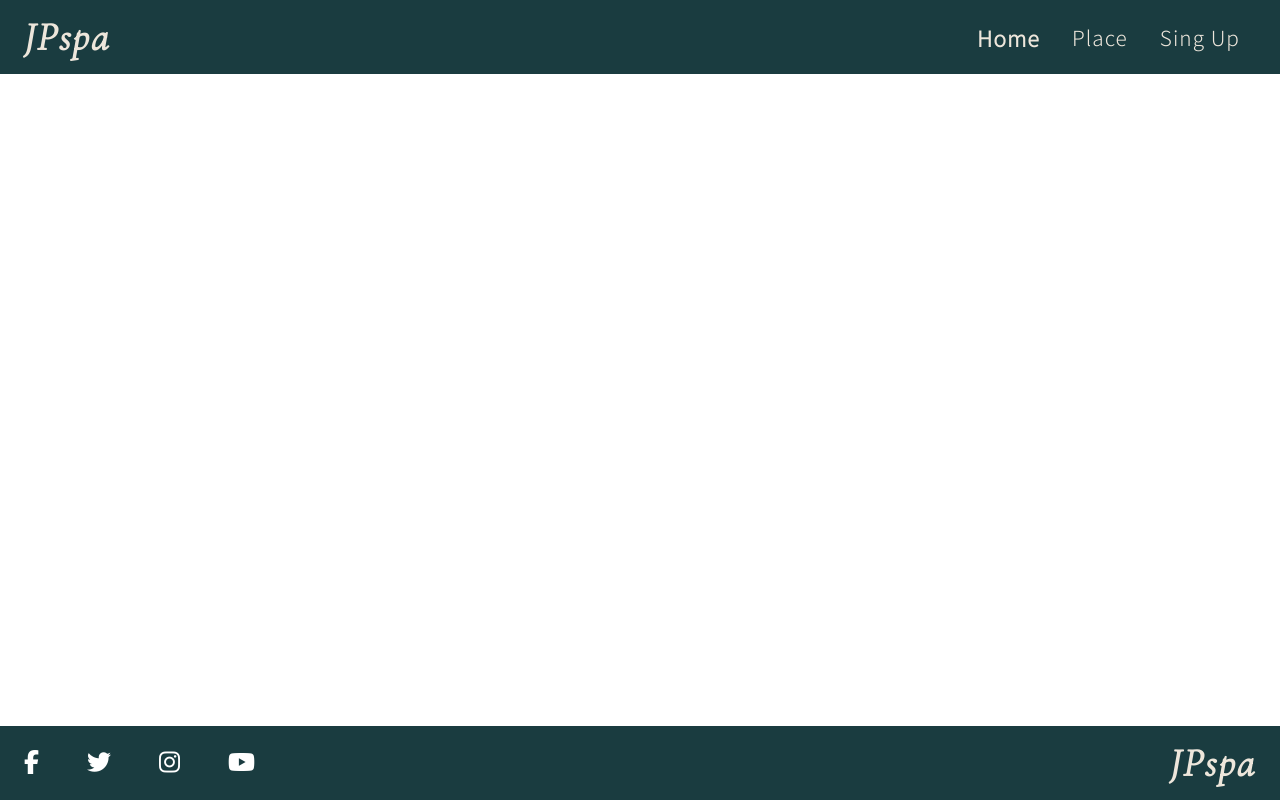
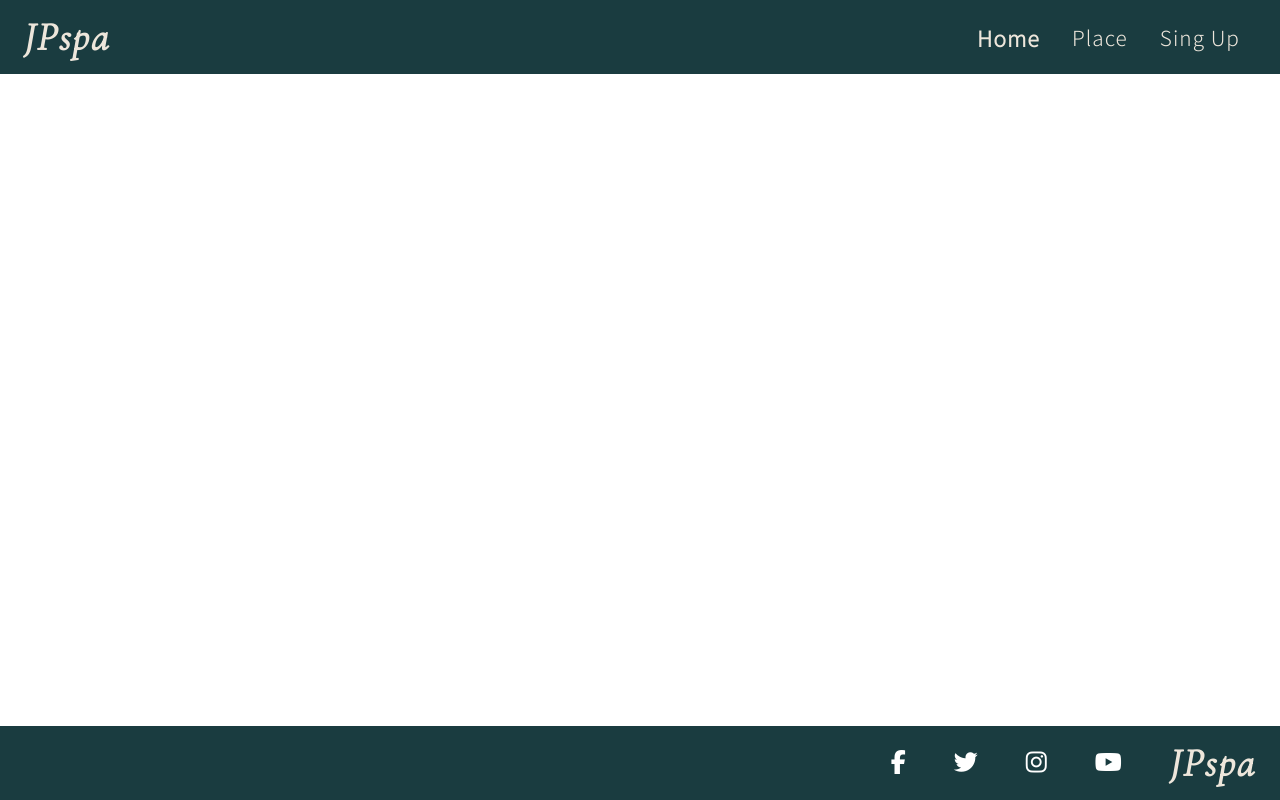
Before and after one commit to Chikayo-k/pp1-hotspring-ck, a plain HTML site: page index.html in a window 1280 px wide. Drawn offline with Linux system fonts and the light colour scheme.

Commit message:
Change the style of footer over tablet size

```diff
--- a/assets/css/style.css
+++ b/assets/css/style.css
@@ -125,8 +125,14 @@ footer li {
   }
 
   /* Footer */
+  footer {
+    justify-content: flex-end;
+  }
   .smp {
     font-size: 1.5rem;
     padding: 0 1rem;
   }
 }
+
+@media screen and (min-width: 992px) {
+}
```
